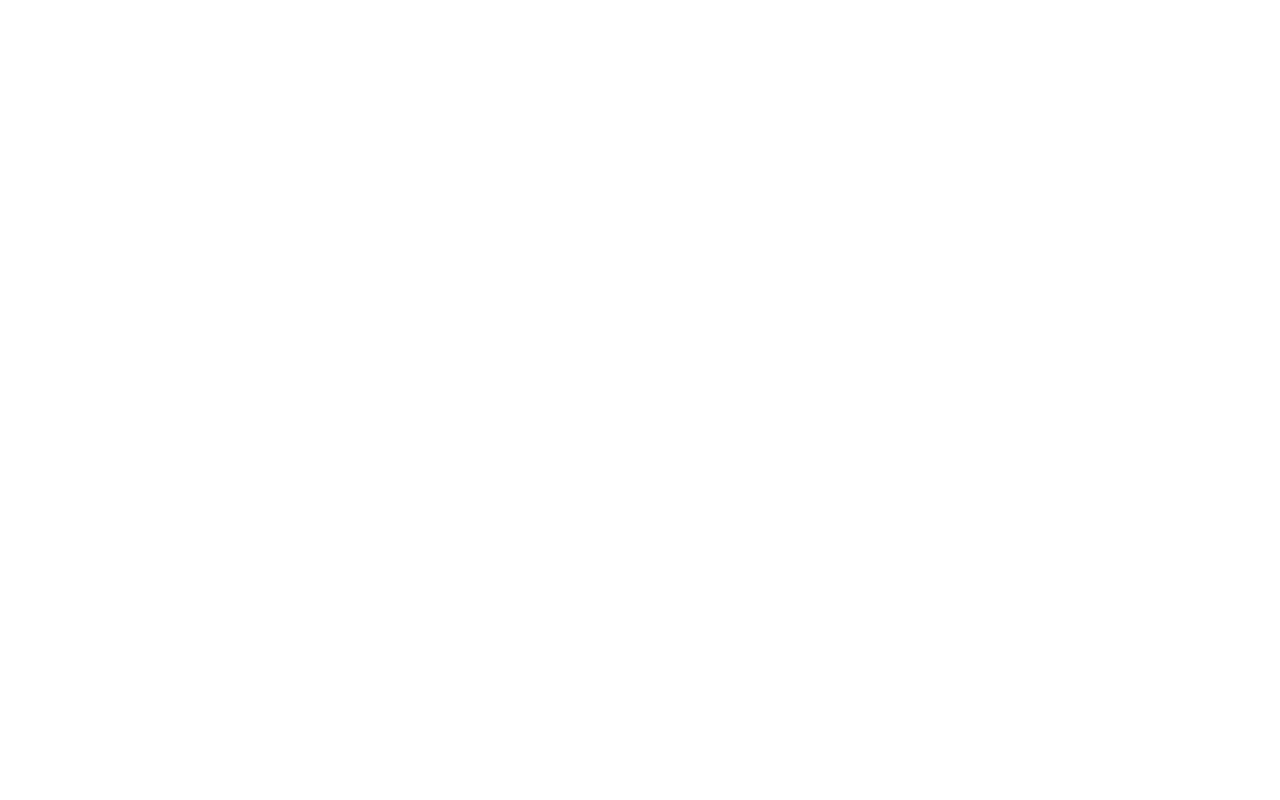
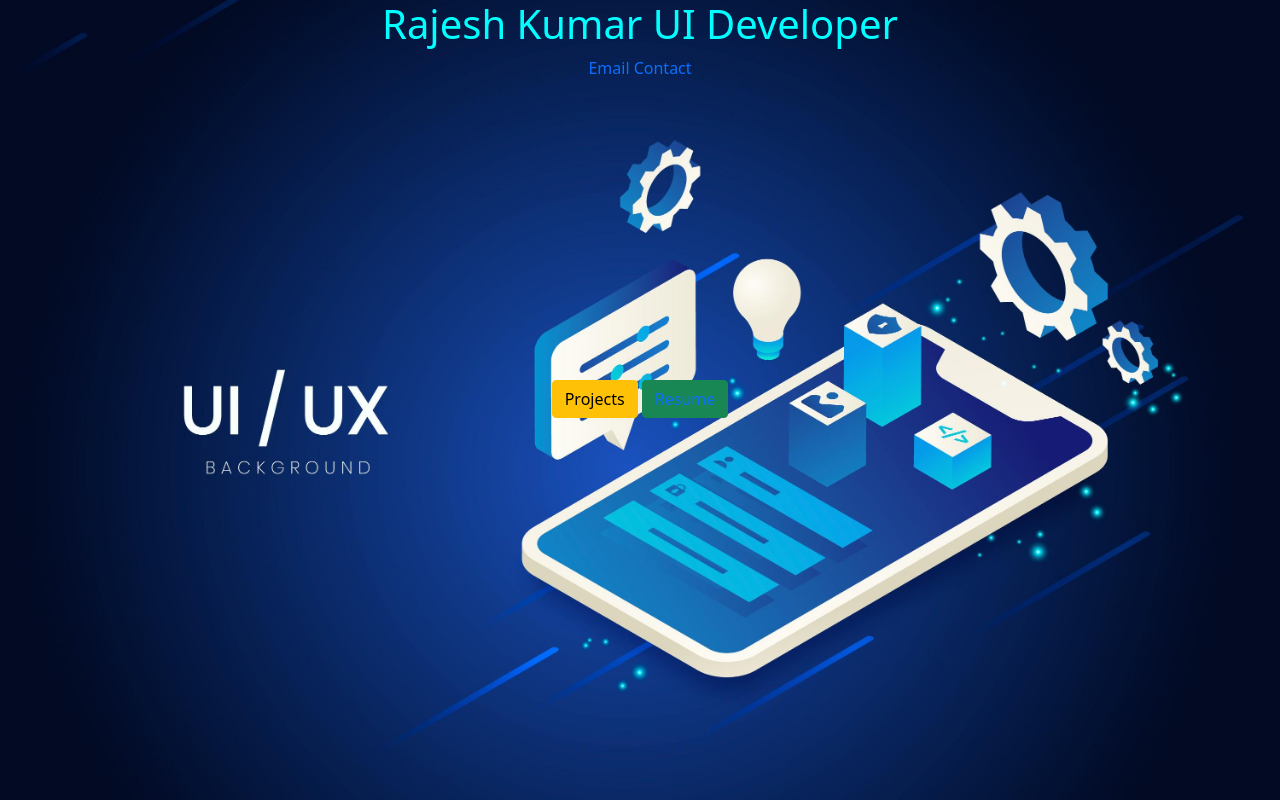
Before and after one commit to Rjesh-dot/Rajesh-UI-Developer, a plain HTML site: page index.html in a window 1280 px wide. Drawn offline with nearby package versions, Linux system fonts and the light colour scheme.

Commit message:
design bg & information

```diff
--- a/index.html
+++ b/index.html
@@ -3,9 +3,40 @@
 <head>
     <meta charset="UTF-8">
     <meta name="viewport" content="width=device-width, initial-scale=1.0">
-    <title>Document</title>
+    <title>Rajesh UI Developer</title>
+    <link href="https://cdn.jsdelivr.net/npm/bootstrap@5.0.2/dist/css/bootstrap.min.css" rel="stylesheet" integrity="sha384-EVSTQN3/azprG1Anm3QDgpJLIm9Nao0Yz1ztcQTwFspd3yD65VohhpuuCOmLASjC" crossorigin="anonymous">
+
+    <style>
+        .container-fluid {
+            background-image: url(public/images/ui-background.jpg);
+            background-size: cover;
+
+        }
+        header{
+            color:cyan;
+            text-align: center;
+        }
+        a{
+            text-decoration: none;
+        }
+        section{
+            height: 300px;
+            margin-top: 300px;
+            text-align: center;
+        }
+    </style>
 </head>
-<body>
-
+<body class="container-fluid">
+    <header>
+    <h1>Rajesh Kumar UI Developer</h1>
+    <a href="https://rajeshkumarrout40@gmail.com">Email</a>
+    <a href="https://+917093638200">Contact</a>
+    </header>
+    <section>
+    <div>
+        <button class="btn btn-warning ">Projects</button>
+        <button class="btn btn-success "><span><a href="public/docs/Rajesh Resume.docx">Resume</a></span></button>
+    </div>
+    </section>
 </body>
 </html>
```
Also changed, not shown: public/images/ui-background.jpg (added), 1 other file.
